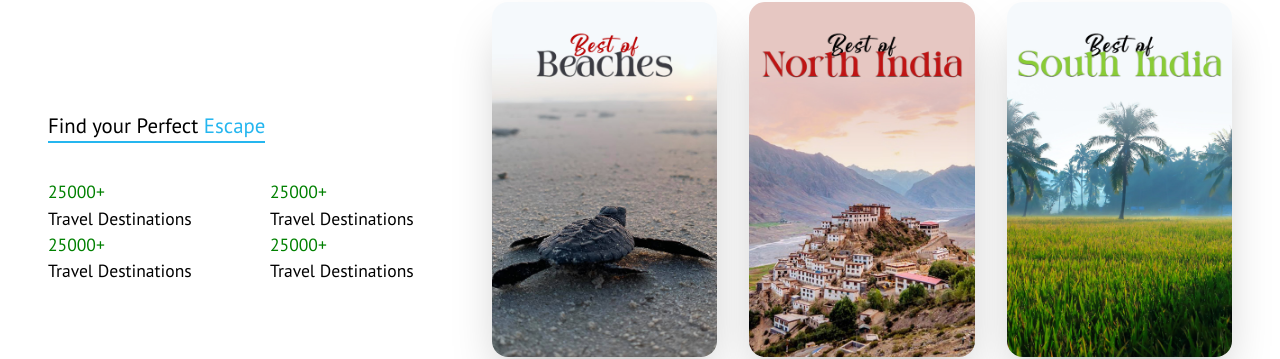
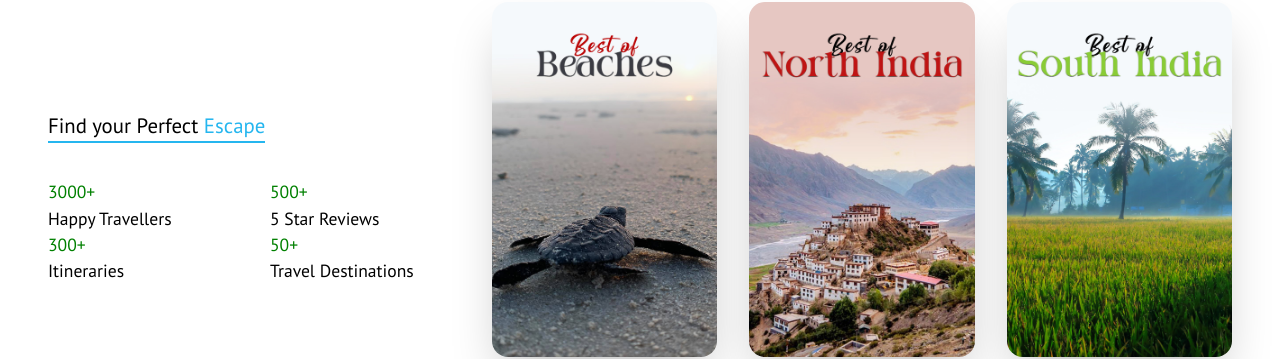
Before and after one commit to parthcs-secondary/routesdeindia, a React (Create React App) app: page / in a window 1280 px wide. Shown: the part 940-1299 px from the top of the page. Built offline with nearby package versions, Linux system fonts and the light colour scheme; a web font is replaced by a local one.

Commit message:
Added:     - Made Banner01 which has 3 quick links to different parts of india     - Contains Company achievements

```diff
--- a/src/components/banner01/Banner01.jsx
+++ b/src/components/banner01/Banner01.jsx
@@ -13,19 +13,19 @@ function Banner01() {
       {/* banner stats  */}
       <div className="banner01_stats">
         <div className="stat stat01">
-          <p>25000+</p>
-          <p>Travel Destinations</p>
+          <p>3000+</p>
+          <p>Happy Travellers</p>
         </div>
         <div className="stat stat01">
-          <p>25000+</p>
-          <p>Travel Destinations</p>
+          <p>500+</p>
+          <p>5 Star Reviews</p>
         </div>
         <div className="stat stat01">
-          <p>25000+</p>
-          <p>Travel Destinations</p>
+          <p>300+</p>
+          <p>Itineraries</p>
         </div>
         <div className="stat stat01">
-          <p>25000+</p>
+          <p>50+</p>
           <p>Travel Destinations</p>
         </div>
       </div>
```
